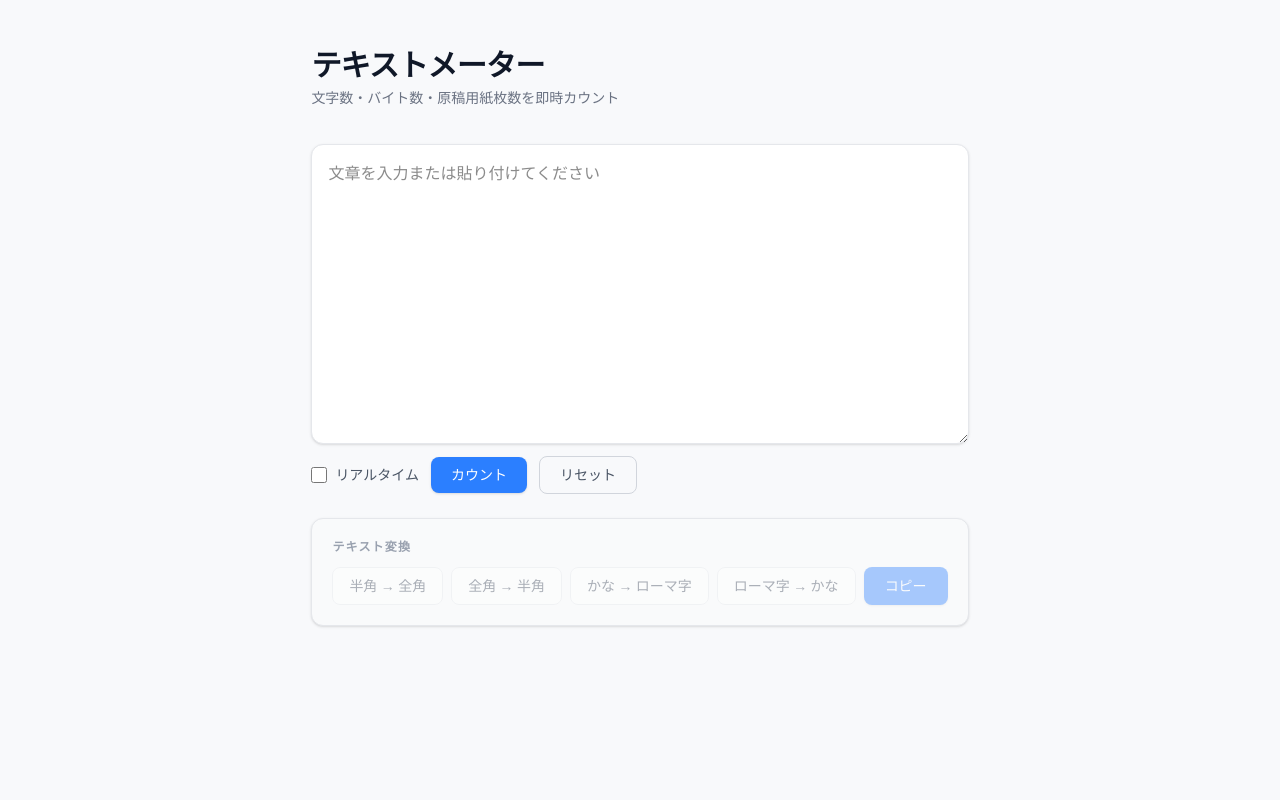
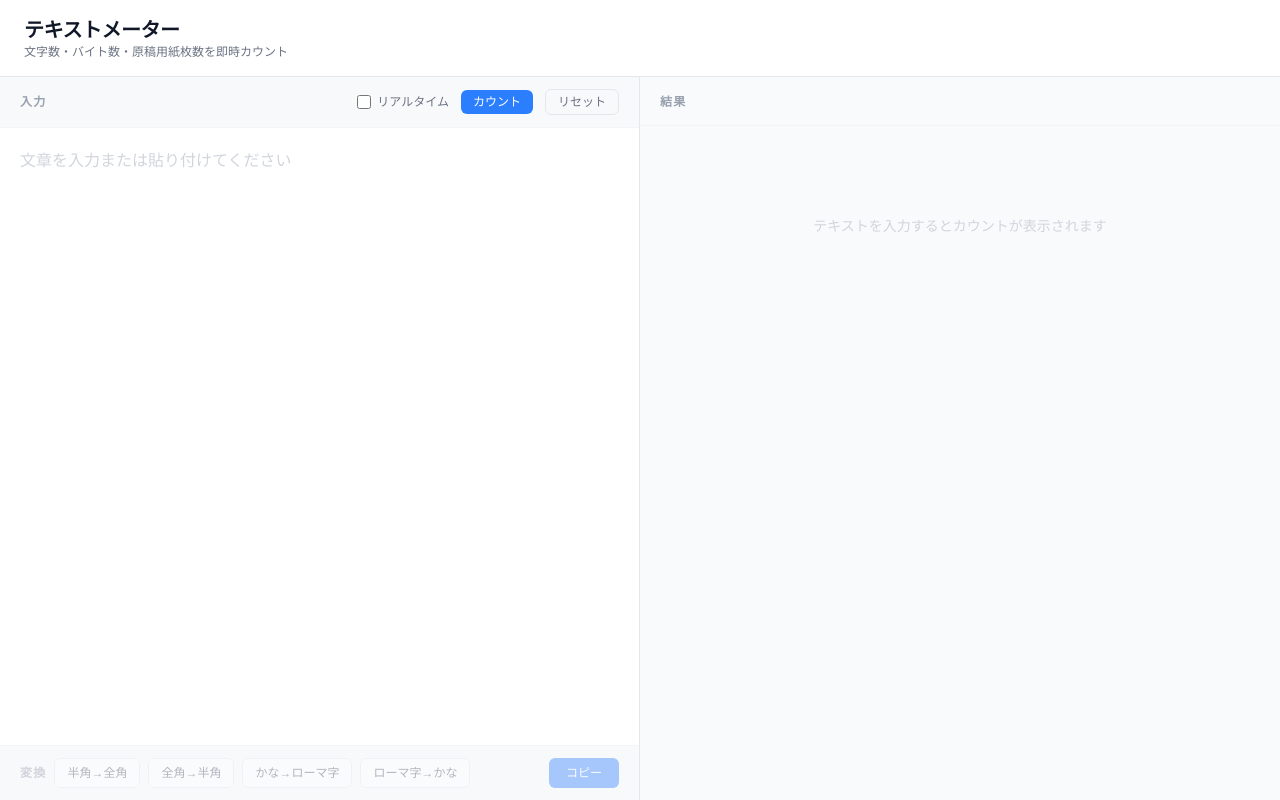
Before and after one commit to kanaix-apps/text-meter, a Next.js app: page / in a window 1280 px wide. Both pictures are taken after a click on the label "リアルタイム". Built offline with nearby package versions, Linux system fonts and the light colour scheme.

Commit message:
refactor: 2カラムレイアウトに変更
左：テキスト入力エリア＋変換ボタン
右：カウント結果（文字数・バイト数）
モバイルは縦積みにフォールバック

Co-Authored-By: Claude Sonnet 4.6 <noreply@anthropic.com>

```diff
--- a/app/page.tsx
+++ b/app/page.tsx
@@ -33,30 +33,75 @@ export default function Home() {
   }, []);
 
   return (
-    <main className="mx-auto max-w-3xl px-4 py-8 sm:py-12">
-      <header className="mb-7 sm:mb-9">
-        <h1 className="text-2xl font-bold tracking-tight text-gray-900 sm:text-3xl dark:text-gray-50">
+    <div className="flex min-h-screen flex-col">
+      <header className="border-b border-gray-200 bg-white px-6 py-4 dark:border-gray-800 dark:bg-gray-950">
+        <h1 className="text-xl font-bold tracking-tight text-gray-900 dark:text-gray-50">
           テキストメーター
         </h1>
-        <p className="mt-1 text-sm text-gray-500 dark:text-gray-400">
+        <p className="text-xs text-gray-500 dark:text-gray-400">
           文字数・バイト数・原稿用紙枚数を即時カウント
         </p>
       </header>
 
-      <div className="flex flex-col gap-6">
-        <TextArea
-          value={text}
-          onChange={setText}
-          realtimeMode={realtimeMode}
-          onRealtimeToggle={handleRealtimeToggle}
-          onCount={handleCount}
-          onReset={handleReset}
-        />
+      <main className="flex flex-1 flex-col gap-0 lg:flex-row">
+        {/* 左カラム：入力エリア */}
+        <section className="flex flex-col border-b border-gray-200 lg:w-1/2 lg:border-b-0 lg:border-r dark:border-gray-800">
+          <div className="flex items-center justify-between border-b border-gray-100 px-5 py-3 dark:border-gray-800">
+            <span className="text-xs font-semibold uppercase tracking-widest text-gray-400 dark:text-gray-500">
+              入力
+            </span>
+            <div className="flex items-center gap-3">
+              <label className="flex cursor-pointer items-center gap-1.5 text-xs text-gray-500 dark:text-gray-400">
+                <input
+                  type="checkbox"
+                  checked={realtimeMode}
+                  onChange={(e) => handleRealtimeToggle(e.target.checked)}
+                  className="h-3.5 w-3.5 accent-blue-500"
+                />
+                リアルタイム
+              </label>
+              {!realtimeMode && (
+                <button
+                  onClick={handleCount}
+                  className="rounded-md bg-blue-500 px-3 py-1 text-xs font-medium text-white hover:bg-blue-600 active:scale-95"
+                >
+                  カウント
+                </button>
+              )}
+              <button
+                onClick={handleReset}
+                className="rounded-md border border-gray-200 px-3 py-1 text-xs font-medium text-gray-500 hover:bg-gray-50 active:scale-95 dark:border-gray-700 dark:text-gray-400 dark:hover:bg-gray-800"
+              >
+                リセット
+              </button>
+            </div>
+          </div>
 
-        {result !== null && <CountDisplay result={result} />}
+          <textarea
+            value={text}
+            onChange={(e) => setText(e.target.value)}
+            placeholder="文章を入力または貼り付けてください"
+            className="flex-1 resize-none bg-white p-5 text-base leading-relaxed text-gray-800 placeholder-gray-300 focus:outline-none dark:bg-gray-950 dark:text-gray-100 dark:placeholder-gray-700 lg:min-h-0"
+          />
 
-        <ToolButtons text={text} onTextChange={setText} />
-      </div>
-    </main>
+          <div className="border-t border-gray-100 px-5 py-3 dark:border-gray-800">
+            <ToolButtons text={text} onTextChange={setText} />
+          </div>
+        </section>
+
+        {/* 右カラム：カウント結果 */}
+        <section className="flex flex-col bg-gray-50 lg:w-1/2 dark:bg-gray-900">
+          <div className="border-b border-gray-100 px-5 py-3 dark:border-gray-800">
+            <span className="text-xs font-semibold uppercase tracking-widest text-gray-400 dark:text-gray-500">
+              結果
+            </span>
+          </div>
+
+          <div className="flex-1 overflow-y-auto p-5">
+            <CountDisplay result={result} />
+          </div>
+        </section>
+      </main>
+    </div>
   );
 }
--- a/components/CountDisplay.tsx
+++ b/components/CountDisplay.tsx
@@ -11,11 +11,38 @@ type Item = {
   value: number | string;
   unit?: string;
   highlight?: boolean;
-  section?: "main" | "bytes";
 };
 
+const Card = ({ item }: { item: Item }) => (
+  <div
+    className={`rounded-lg p-3 ${
+      item.highlight
+        ? "bg-blue-50 ring-1 ring-blue-200 dark:bg-blue-900/30 dark:ring-blue-800"
+        : "bg-white ring-1 ring-gray-100 dark:bg-gray-800 dark:ring-gray-700"
+    }`}
+  >
+    <p className="text-xs text-gray-500 dark:text-gray-400">{item.label}</p>
+    <p
+      className={`mt-1 text-xl font-bold tabular-nums leading-tight ${
+        item.highlight
+          ? "text-blue-600 dark:text-blue-400"
+          : "text-gray-800 dark:text-gray-100"
+      }`}
+    >
+      {typeof item.value === "number" ? item.value.toLocaleString() : item.value}
+      <span className="ml-1 text-xs font-normal text-gray-400">{item.unit}</span>
+    </p>
+  </div>
+);
+
 export default function CountDisplay({ result }: Props) {
-  if (!result) return null;
+  if (!result) {
+    return (
+      <div className="flex h-40 items-center justify-center text-sm text-gray-300 dark:text-gray-600">
+        テキストを入力するとカウントが表示されます
+      </div>
+    );
+  }
 
   const mainItems: Item[] = [
     { label: "全文字数", value: result.total, unit: "字", highlight: true },
@@ -41,39 +68,13 @@ export default function CountDisplay({ result }: Props) {
     { label: "JIS", value: result.bytes.jis, unit: "バイト" },
   ];
 
-  const Card = ({ item }: { item: Item }) => (
-    <div
-      className={`rounded-lg p-3 ${
-        item.highlight
-          ? "bg-blue-50 ring-1 ring-blue-200 dark:bg-blue-900/30 dark:ring-blue-800"
-          : "bg-white ring-1 ring-gray-100 dark:bg-gray-800 dark:ring-gray-700"
-      }`}
-    >
-      <p className="text-xs text-gray-500 dark:text-gray-400">{item.label}</p>
-      <p
-        className={`mt-1 text-xl font-bold tabular-nums leading-tight ${
-          item.highlight
-            ? "text-blue-600 dark:text-blue-400"
-            : "text-gray-800 dark:text-gray-100"
-        }`}
-      >
-        {typeof item.value === "number"
-          ? item.value.toLocaleString()
-          : item.value}
-        <span className="ml-1 text-xs font-normal text-gray-400">
-          {item.unit}
-        </span>
-      </p>
-    </div>
-  );
-
   return (
-    <div className="rounded-xl border border-gray-200 bg-gray-50 p-5 shadow-sm dark:border-gray-700 dark:bg-gray-900/60">
-      <section className="mb-5">
+    <div className="flex flex-col gap-6">
+      <section>
         <h2 className="mb-3 text-xs font-semibold uppercase tracking-widest text-gray-400 dark:text-gray-500">
           文字数
         </h2>
-        <div className="grid grid-cols-2 gap-2 sm:grid-cols-3">
+        <div className="grid grid-cols-2 gap-2">
           {mainItems.map((item) => (
             <Card key={item.label} item={item} />
           ))}
@@ -84,7 +85,7 @@ export default function CountDisplay({ result }: Props) {
         <h2 className="mb-3 text-xs font-semibold uppercase tracking-widest text-gray-400 dark:text-gray-500">
           バイト数
         </h2>
-        <div className="grid grid-cols-2 gap-2 sm:grid-cols-3 lg:grid-cols-5">
+        <div className="grid grid-cols-2 gap-2 sm:grid-cols-3">
           {byteItems.map((item) => (
             <Card key={item.label} item={item} />
           ))}
--- a/components/ToolButtons.tsx
+++ b/components/ToolButtons.tsx
@@ -34,54 +34,50 @@ export default function ToolButtons({ text, onTextChange }: Props) {
   };
 
   const btnBase =
-    "rounded-lg border px-4 py-2 text-sm font-medium transition active:scale-95 disabled:opacity-40 disabled:cursor-not-allowed";
-  const btnSecondary = `${btnBase} border-gray-200 bg-white text-gray-700 hover:bg-gray-50 hover:border-gray-300 dark:border-gray-600 dark:bg-gray-800 dark:text-gray-200 dark:hover:bg-gray-700`;
+    "rounded-md border px-3 py-1.5 text-xs font-medium transition active:scale-95 disabled:opacity-40 disabled:cursor-not-allowed";
+  const btnSecondary = `${btnBase} border-gray-200 bg-white text-gray-600 hover:bg-gray-50 hover:border-gray-300 dark:border-gray-700 dark:bg-gray-800 dark:text-gray-300 dark:hover:bg-gray-700`;
 
   return (
-    <div className="rounded-xl border border-gray-200 bg-gray-50 p-5 shadow-sm dark:border-gray-700 dark:bg-gray-900/60">
-      <h2 className="mb-3 text-xs font-semibold uppercase tracking-widest text-gray-400 dark:text-gray-500">
-        テキスト変換
-      </h2>
-      <div className="flex flex-wrap gap-2">
+    <div className="flex flex-wrap items-center gap-2">
+      <span className="text-xs font-semibold uppercase tracking-widest text-gray-300 dark:text-gray-600">
+        変換
+      </span>
       <button
         onClick={() => onTextChange(halfToFull(text))}
         disabled={!text}
         className={btnSecondary}
       >
-          半角 → 全角
+        半角→全角
       </button>
       <button
         onClick={() => onTextChange(fullToHalf(text))}
         disabled={!text}
         className={btnSecondary}
       >
-          全角 → 半角
+        全角→半角
       </button>
       <button
         onClick={handleKanaToRomaji}
         disabled={!text || converting}
         className={btnSecondary}
       >
-          {converting ? "変換中…" : "かな → ローマ字"}
+        {converting ? "変換中…" : "かな→ローマ字"}
       </button>
       <button
         onClick={() => onTextChange(romajiToKana(text))}
         disabled={!text}
         className={btnSecondary}
       >
-          ローマ字 → かな
+        ローマ字→かな
       </button>
 
-        <div className="ml-auto">
       <button
         onClick={handleCopy}
         disabled={!text}
-            className={`${btnBase} border-transparent bg-blue-500 px-5 text-white shadow-sm hover:bg-blue-600 dark:bg-blue-600 dark:hover:bg-blue-700`}
+        className={`${btnBase} ml-auto border-transparent bg-blue-500 px-4 text-white hover:bg-blue-600 dark:bg-blue-600 dark:hover:bg-blue-700`}
       >
         {copied ? "コピー済み ✓" : "コピー"}
       </button>
     </div>
-      </div>
-    </div>
   );
 }
```
Lines whose indentation alone changed are shown as unchanged.
